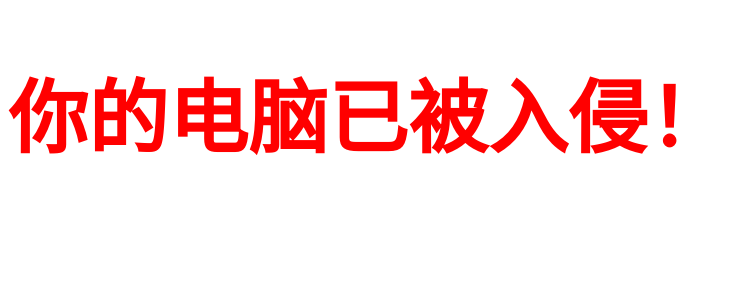
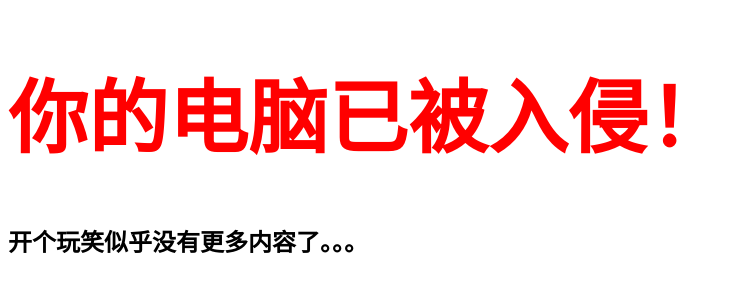
Before and after one commit to zjl13/somethingnew, a plain HTML site: page index.html in a window 1280 px wide. Shown: the whole page, without its empty margins (0-731 px from the left). Drawn offline with Linux system fonts and the light colour scheme.

Commit message:
Update index.html

```diff
--- a/index.html
+++ b/index.html
@@ -8,5 +8,6 @@
 </head>
 <body>
     <h1>你的电脑已被入侵！</h1>
+    <h2>开个玩笑似乎没有更多内容了。。。</h2>
 </body>
 </html>
```
